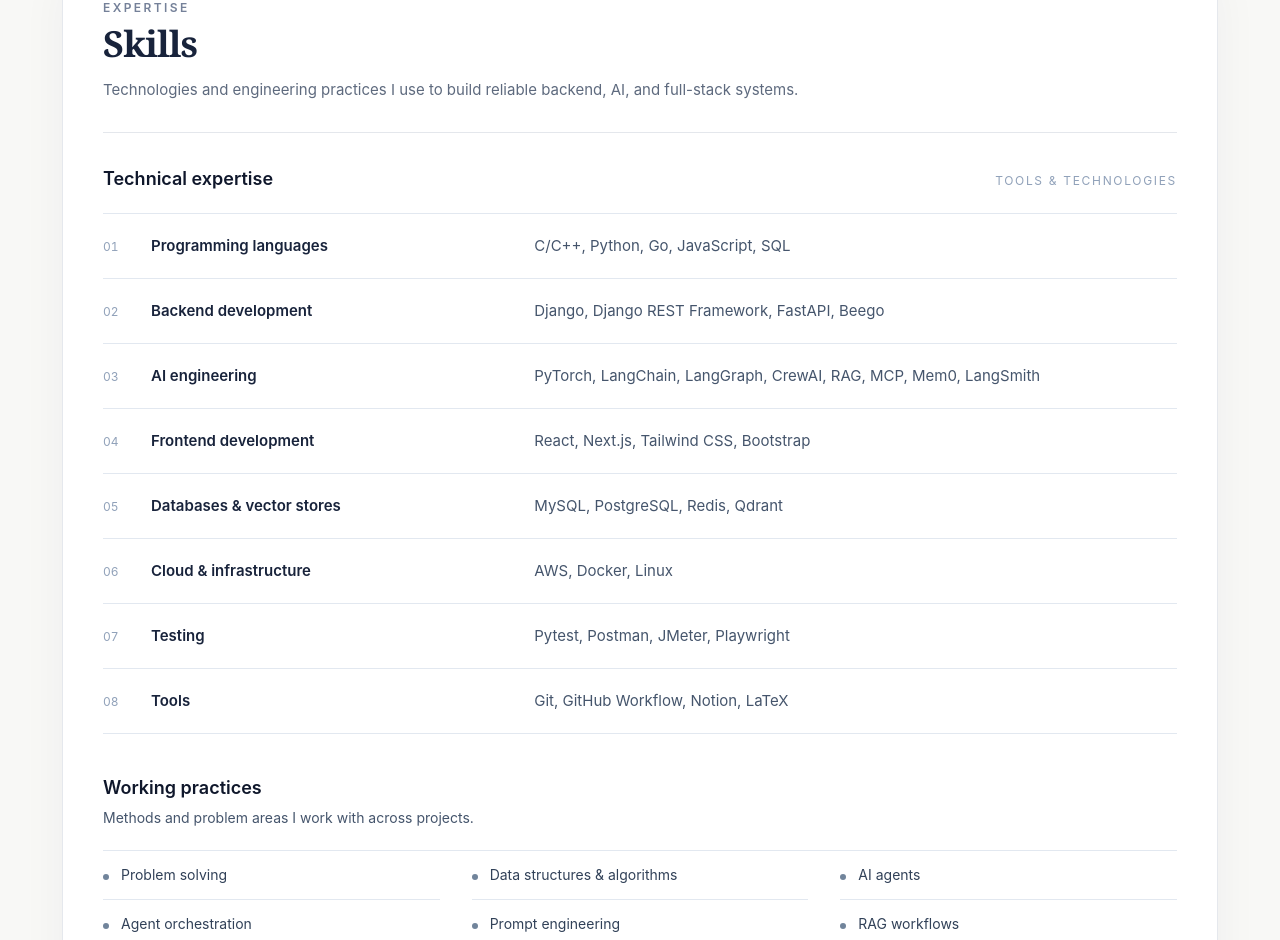
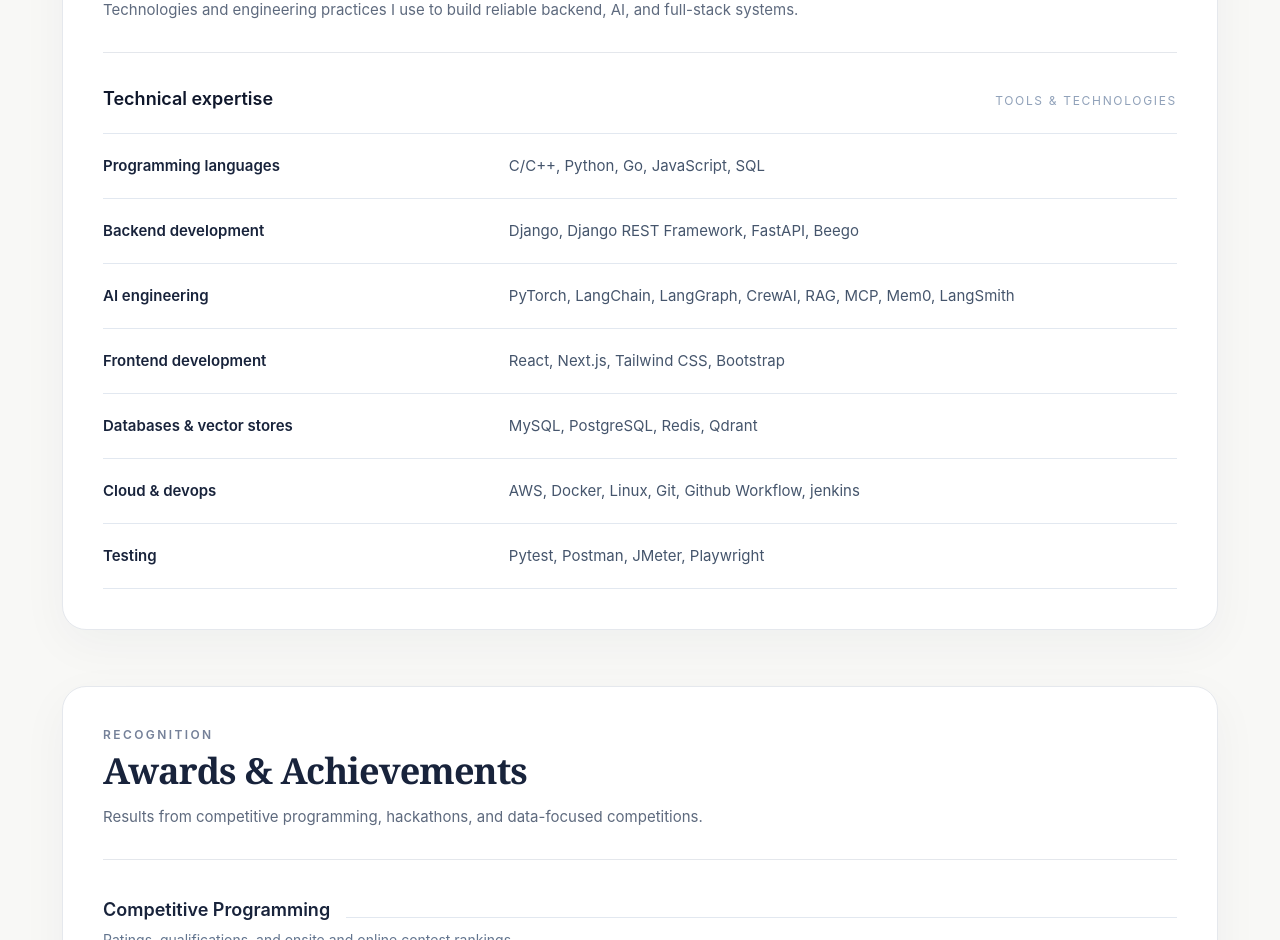
Before and after one commit to NaimurRahmannn/Portfolio-Project, a React (Vite) app: page / in a window 1280 px wide. Shown: the part 1860-2800 px from the top of the page. Built offline with nearby package versions, Linux system fonts and the light colour scheme.

Commit message:
fix: refactor the ui

```diff
--- a/src/Home.jsx
+++ b/src/Home.jsx
@@ -35,7 +35,7 @@
             <PortfolioNavbar />
             <PortfolioHeader />
 
-            <main className="mx-auto w-full max-w-305 space-y-10 px-4 pb-20 pt-10 sm:space-y-14 sm:px-8 sm:pt-14 2xl:px-0">
+            <main className="mx-auto w-full max-w-305 space-y-10 px-4 pb-20 pt-6 sm:space-y-14 sm:px-8 sm:pt-8 2xl:px-0">
                 {sections.map((section) => (
                     <section key={section.id} id={section.id} className="min-w-0 scroll-mt-28">
                         <section.Component />
--- a/src/components/PortfolioHeader.jsx
+++ b/src/components/PortfolioHeader.jsx
@@ -20,7 +20,7 @@
     return (
         <header id="top" className="relative isolate overflow-hidden bg-[#f8f8f6] text-[#18233b]">
             <div className="pointer-events-none absolute -right-36 top-8 -z-10 h-120 w-120 rounded-full bg-[#eef0ef] blur-3xl" aria-hidden="true" />
-            <div className="mx-auto grid w-full max-w-340 items-center gap-12 px-5 pb-20 pt-16 sm:px-8 sm:pb-24 sm:pt-20 lg:min-h-150 lg:grid-cols-[minmax(0,1.4fr)_minmax(18rem,0.6fr)] lg:gap-14 lg:px-10 lg:pb-28 lg:pt-24">
+            <div className="mx-auto grid w-full max-w-340 items-center gap-12 px-5 pb-10 pt-16 sm:px-8 sm:pb-12 sm:pt-20 lg:min-h-150 lg:grid-cols-[minmax(0,1.4fr)_minmax(18rem,0.6fr)] lg:gap-14 lg:px-10 lg:pb-14 lg:pt-24">
                 <div className="min-w-0">
                     <p className="flex items-center gap-2 text-xs font-semibold uppercase tracking-[0.18em] text-[#66738a]">
                         <MapPin size={14} aria-hidden="true" />
--- a/src/components/SkillsSection.jsx
+++ b/src/components/SkillsSection.jsx
@@ -1,32 +1,14 @@
 import SectionHeading from './SectionHeading'
 
 const technicalSkills = [
-  { title: "Programming languages", details: "C/C++, Python, Go, JavaScript, SQL" },
-  { title: "Backend development", details: "Django, Django REST Framework, FastAPI, Beego" },
-  { title: "AI engineering", details: "PyTorch, LangChain, LangGraph, CrewAI, RAG, MCP, Mem0, LangSmith" },
-  { title: "Frontend development", details: "React, Next.js, Tailwind CSS, Bootstrap" },
-  { title: "Databases & vector stores", details: "MySQL, PostgreSQL, Redis, Qdrant" },
-  { title: "Cloud & infrastructure", details: "AWS, Docker, Linux" },
-  { title: "Testing", details: "Pytest, Postman, JMeter, Playwright" },
-  { title: "Tools", details: "Git, GitHub Workflow, Notion, LaTeX" },
-];
-
-const workingPractices = [
-  "Problem solving",
-  "Data structures & algorithms",
-  "AI agents",
-  "Agent orchestration",
-  "Prompt engineering",
-  "RAG workflows",
-  "REST API design",
-  "SSE streaming",
-  "Web scraping",
-  "Automated testing",
-  "Competitive programming",
-  "POSIX system programming",
-  "Research & experimentation",
-  "Agile development",
-];
+  { title: 'Programming languages', details: 'C/C++, Python, Go, JavaScript, SQL' },
+  { title: 'Backend development', details: 'Django, Django REST Framework, FastAPI, Beego' },
+  { title: 'AI engineering', details: 'PyTorch, LangChain, LangGraph, CrewAI, RAG, MCP, Mem0, LangSmith' },
+  { title: 'Frontend development', details: 'React, Next.js, Tailwind CSS, Bootstrap' },
+  { title: 'Databases & vector stores', details: 'MySQL, PostgreSQL, Redis, Qdrant' },
+  { title: 'Cloud & devops', details: 'AWS, Docker, Linux, Git, Github Workflow, jenkins' },
+  { title: 'Testing', details: 'Pytest, Postman, JMeter, Playwright' },
+]
 
 export default function SkillsSection() {
   return (
@@ -45,43 +27,18 @@
           </div>
 
           <ul className="border-t border-slate-200">
-            {technicalSkills.map((skill, index) => (
+            {technicalSkills.map((skill) => (
               <li
                 key={skill.title}
-                className="grid gap-1 border-b border-slate-200 py-4 sm:grid-cols-[2rem_minmax(10rem,0.8fr)_minmax(0,1.4fr)] sm:items-baseline sm:gap-4 sm:py-5"
+                className="grid gap-1 border-b border-slate-200 py-4 sm:grid-cols-[minmax(10rem,0.8fr)_minmax(0,1.4fr)] sm:items-baseline sm:gap-6 sm:py-5"
               >
-                <span className="hidden text-xs tabular-nums text-slate-400 sm:block" aria-hidden="true">
-                  {String(index + 1).padStart(2, "0")}
-                </span>
                 <h4 className="text-sm font-semibold text-[#18233b] sm:text-[15px]">{skill.title}</h4>
                 <p className="text-sm leading-6 text-slate-600 sm:text-[15px]">{skill.details}</p>
               </li>
             ))}
           </ul>
         </section>
-
-        <section className="pt-10" aria-labelledby="working-practices-heading">
-          <h3 id="working-practices-heading" className="text-lg font-semibold text-slate-900">Working practices</h3>
-          <p className="mt-1 text-sm leading-6 text-slate-600">Methods and problem areas I work with across projects.</p>
-          <ul className="mt-5 grid gap-x-8 border-t border-slate-200 sm:grid-cols-2 lg:grid-cols-3">
-            {workingPractices.map((practice) => (
-              <li
-                key={practice}
-                className="flex items-baseline gap-3 border-b border-slate-200 py-3 text-sm leading-6 text-slate-700"
-              >
-                <span className="h-1.5 w-1.5 shrink-0 rounded-full bg-[#71849b]" aria-hidden="true" />
-                {practice}
-              </li>
-            ))}
-          </ul>
-        </section>
-
-        <div className="mt-9 border-l-2 border-[#a9b4c4] pl-4 text-sm leading-6 text-slate-600">
-          <span className="font-semibold text-slate-900">Competitive programming</span>
-          <span className="mx-2 text-slate-300" aria-hidden="true">/</span>
-          Codeforces Specialist · 200+ online contests
-        </div>
       </article>
     </section>
-  );
+  )
 }
```
